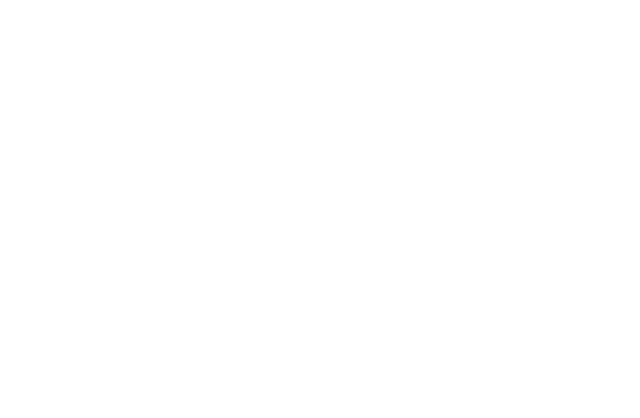
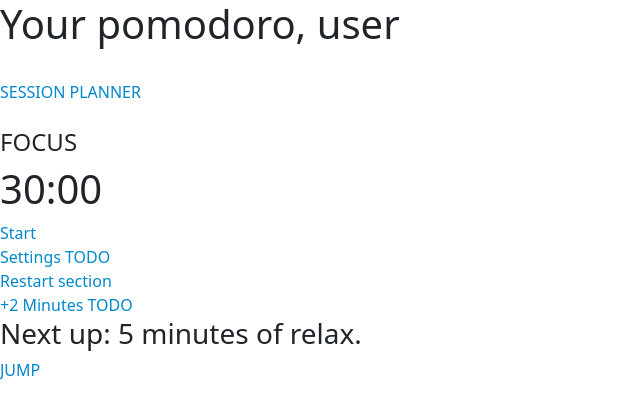
Before and after one commit to mikegaravani/TW-Project, a React (Vite) app in the folder client/: page /pomodoro in a window 1280 px wide. Before the commit this address had no page. Shown: the top 418 px of the page, without its empty margins (0-640 px from the left). Built offline with nearby package versions, Linux system fonts and the light colour scheme.

Commit message:
start pomodoro

```diff
--- a/client/src/App.jsx
+++ b/client/src/App.jsx
@@ -5,6 +5,7 @@
 import HomePage from "./components/HomePage";
 import Login from "./components/Login";
 import Notes from "./components/Notes";
+import Pomodoro from "./components/Pomodoro";
 
 function App() {
   return (
@@ -14,6 +15,7 @@
         <Route path="/" element={<HomePage />} />
         <Route path="/login" element={<Login />} />
         <Route path="/note-editor" element={<Notes />} />
+        <Route path="/pomodoro" element={<Pomodoro />} />
       </Routes>
     </Router>
   );
--- a/client/src/components/HomePage.jsx
+++ b/client/src/components/HomePage.jsx
@@ -57,6 +57,8 @@
         <button onClick={handleLogout}>LOGOUT</button>
         <br />
         <button onClick={() => navigate("/note-editor")}>Your Notes</button>
+        <br />
+        <button onClick={() => navigate("/pomodoro")}>Pomodoro</button>
       </div>
 
       {error && <Alert variant="danger">{error}</Alert>}
--- a/client/src/components/Notes.jsx
+++ b/client/src/components/Notes.jsx
@@ -1,4 +1,4 @@
-import { useEffect, useState } from "react";
+import React, { useEffect, useState } from "react";
 import { useNavigate } from "react-router-dom";
 import axios from "axios";
 import uuid from "react-uuid";
--- /dev/null
+++ b/client/src/components/Pomodoro.jsx
@@ -0,0 +1,12 @@
+import React, { useState, useEffect } from "react";
+import BasicPomodoro from "./pomodoro-components/BasicPomodoro";
+
+function Pomodoro() {
+  return (
+    <>
+      <BasicPomodoro />
+    </>
+  );
+}
+
+export default Pomodoro;
--- /dev/null
+++ b/client/src/components/pomodoro-components/BasicPomodoro.jsx
@@ -0,0 +1,22 @@
+import React, { useState, useEffect } from "react";
+import PomodoroTimer from "./PomodoroTimer";
+
+function BasicPomodoro() {
+  return (
+    <>
+      <div>
+        <h1>Your pomodoro, user</h1>
+      </div>
+      <br />
+      <div>
+        <button>SESSION PLANNER</button>
+      </div>
+      <br />
+      <div>
+        <PomodoroTimer />
+      </div>
+    </>
+  );
+}
+
+export default BasicPomodoro;
--- /dev/null
+++ b/client/src/components/pomodoro-components/PomodoroTimer.jsx
@@ -0,0 +1,79 @@
+import React, { useState, useEffect } from "react";
+
+function PomodoroTimer({
+  // Props
+  initialFocusTime = 30 * 60,
+  initialRelaxTime = 5 * 60,
+  onStateChange,
+}) {
+  const [isFocus, setIsFocus] = useState(true);
+  const [timeLeft, setTimeLeft] = useState(initialFocusTime);
+  const [isRunning, setIsRunning] = useState(false);
+
+  const formatTime = (seconds) => {
+    const minutes = Math.floor(seconds / 60);
+    const secs = seconds % 60;
+    return `${String(minutes).padStart(2, "0")}:${String(secs).padStart(
+      2,
+      "0"
+    )}`;
+  };
+
+  const toggleTimer = () => setIsRunning(!isRunning);
+
+  const resetTimer = () => {
+    setIsRunning(false);
+    setTimeLeft(isFocus ? initialFocusTime : initialRelaxTime);
+  };
+
+  const switchState = () => {
+    const nextIsFocus = !isFocus;
+    setIsFocus(nextIsFocus);
+    setTimeLeft(nextIsFocus ? initialFocusTime : initialRelaxTime);
+    if (onStateChange) {
+      onStateChange(nextIsFocus ? "focus" : "relax");
+    }
+  };
+
+  useEffect(() => {
+    let timer;
+    if (isRunning && timeLeft > 0) {
+      timer = setInterval(() => setTimeLeft((prev) => prev - 1), 1000);
+    } else if (timeLeft === 0) {
+      clearInterval(timer);
+      switchState();
+    }
+    return () => clearInterval(timer);
+  }, [isRunning, timeLeft]);
+
+  return (
+    <>
+      <div>
+        <h4>{isFocus ? "FOCUS" : "RELAX"}</h4>
+      </div>
+      <div>
+        <h1>{formatTime(timeLeft)}</h1>
+      </div>
+      <div>
+        <button onClick={toggleTimer}>{isRunning ? "Pause" : "Start"}</button>
+        <br />
+        {/* Settings, change +2 minutes duration, new default */}
+        <button>Settings TODO</button>
+        <br />
+        <button onClick={resetTimer}>Restart section</button>
+        <br />
+        <button>+2 Minutes TODO</button>
+        <br />
+        <div>
+          <h3>
+            Next up: {isFocus ? initialRelaxTime / 60 : initialFocusTime / 60}{" "}
+            minutes of {isFocus ? "relax" : "focus"}.
+          </h3>
+          <button onClick={switchState}>JUMP</button>
+        </div>
+      </div>
+    </>
+  );
+}
+
+export default PomodoroTimer;
```
Also changed, not shown: client/src/components/pomodoro-components/pomodoro-style.css (added).
